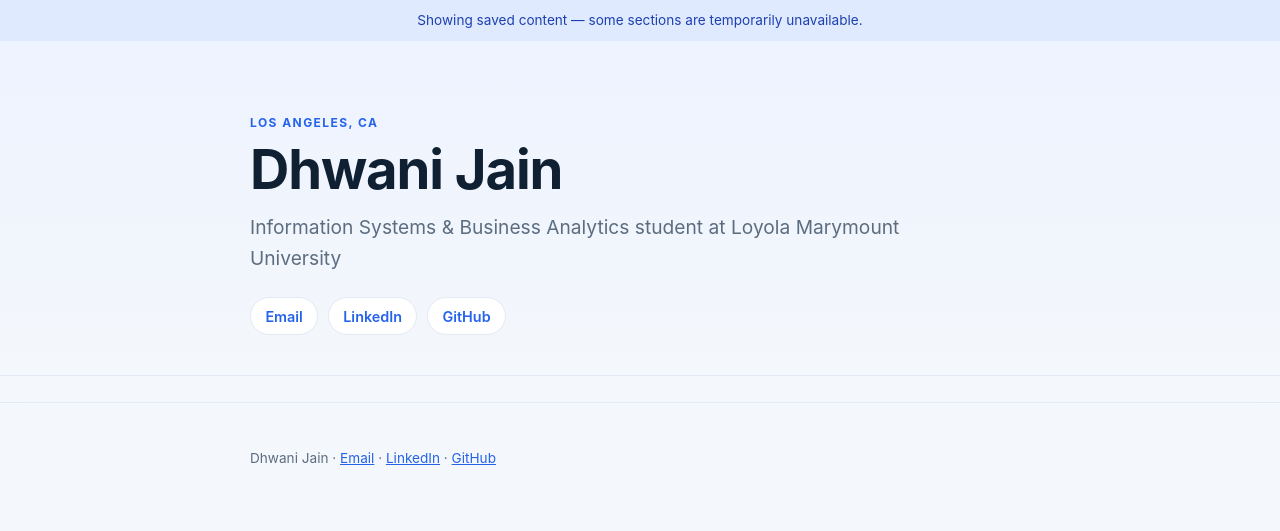
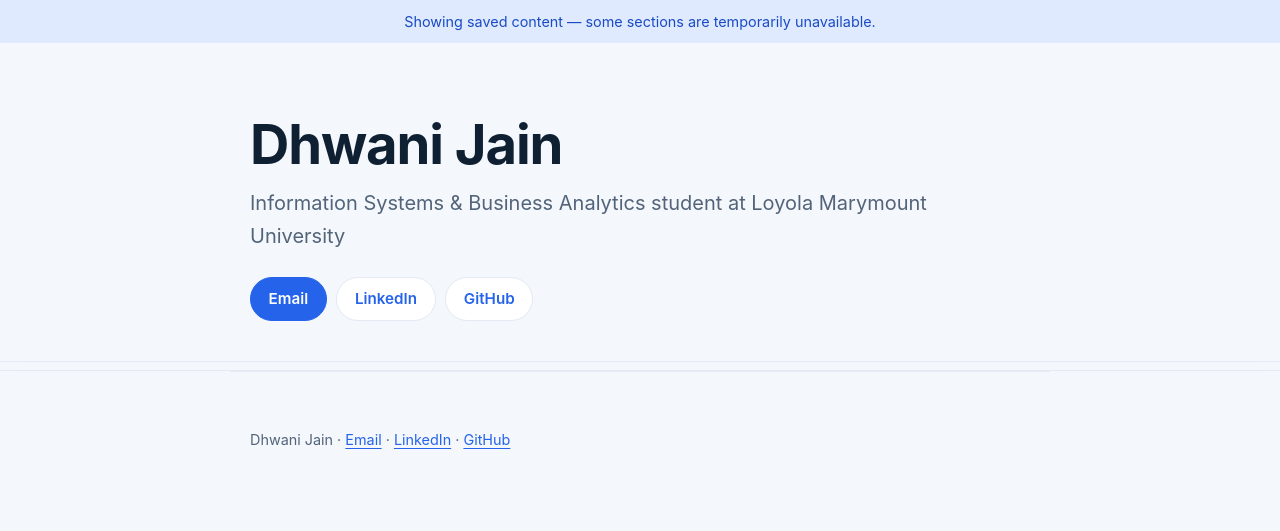
Before and after one commit to djain2905/career-platform, a FastAPI app: page / in a window 1280 px wide. Shown: the top 531 px of the page. Run offline with FastAPI, Linux system fonts and the light colour scheme.

Commit message:
fix: address design critique findings on the resume page
Content:
- Remove a project bullet that was duplicated verbatim from the L'Oreal
  project onto the LMU Datathon project, where "brand knowledge base" and
  "scraped sources" describe work that was never part of it. The Datathon
  needs a real methodology bullet in its place.

Accessibility:
- Add :focus-visible styling; the stylesheet previously had no focus rule
  at all, so keyboard users got only the UA default ring
- Add scroll-padding-top and scroll-margin-top so anchor links no longer
  land the target heading underneath the sticky nav
- Add a skip link ahead of the 8 hero and nav targets
- Give sections aria-labelledby, and make award titles h3 so heading
  navigation can reach them
- Raise nav and contact tap targets to the 44px minimum
- Add aria-current scroll-spy so the nav reports the reader's position

Contrast and type:
- .tag was 4.27:1 against its background, below the WCAG AA 4.5:1
  threshold and too small for the large-text exemption. Now 6.09:1
- Fix the inverted hierarchy: h2 was 12.8px while body copy was 15.04px,
  so section labels were the smallest type on the page
- Set body copy to 16px and cap prose at 68ch, addressing the 94-105
  character line lengths the detector measured

Other:
- Remove the location eyebrow above the h1
- Add a dark colour scheme; every pair verified at AA in both schemes
- Add print styles, JSON-LD Person markup, and rel="noopener noreferrer"
  on the footer links to match the hero's

Co-Authored-By: Claude Opus 5 <noreply@anthropic.com>

```diff
--- a/app/static/css/styles.css
+++ b/app/static/css/styles.css
@@ -2,21 +2,51 @@
   --bg: #f4f7fb;
   --card: #ffffff;
   --ink: #102033;
-  --muted: #5c6d80;
+  --muted: #53647a;
   --accent: #2563eb;
+  --accent-ink: #1a4bc4;
   --accent-soft: #dfeaff;
   --line: #e3eaf3;
   --wrap: 820px;
+  --measure: 68ch;
+  --r-sm: 6px;
+  --r-md: 10px;
+  --r-pill: 999px;
+  --focus: #1a4bc4;
+}
+
+@media (prefers-color-scheme: dark) {
+  :root {
+    --bg: #0e151f;
+    --card: #161f2c;
+    --ink: #e8eef6;
+    --muted: #9fb0c4;
+    --accent: #7aa7ff;
+    --accent-ink: #a9c6ff;
+    --accent-soft: #1b2b48;
+    --line: #26323f;
+    --focus: #7aa7ff;
+  }
 }
 
 * { box-sizing: border-box; }
+
+html {
+  scroll-padding-top: 4.5rem;
+  scroll-behavior: smooth;
+}
+
+@media (prefers-reduced-motion: reduce) {
+  html { scroll-behavior: auto; }
+}
 
 body {
   margin: 0;
   font-family: -apple-system, BlinkMacSystemFont, "Segoe UI", Arial, sans-serif;
   background: var(--bg);
   color: var(--ink);
-  line-height: 1.6;
+  line-height: 1.65;
+  font-size: 1rem;
 }
 
 .wrap {
@@ -25,32 +55,47 @@ body {
   padding-inline: 1.25rem;
 }
 
-a { color: var(--accent); }
+a { color: var(--accent); text-underline-offset: 0.18em; }
+
+::selection { background: var(--accent-soft); color: var(--ink); }
+
+:focus-visible {
+  outline: 2px solid var(--focus);
+  outline-offset: 3px;
+  border-radius: var(--r-sm);
+}
+
+/* --- skip link ----------------------------------------------------- */
+.skip-link {
+  position: absolute;
+  left: 1.25rem;
+  top: -4rem;
+  z-index: 20;
+  padding: 0.6rem 1rem;
+  background: var(--card);
+  border: 1px solid var(--accent);
+  border-radius: var(--r-sm);
+  font-weight: 600;
+  text-decoration: none;
+  transition: top 120ms ease-out;
+}
+
+.skip-link:focus { top: 0.75rem; }
 
 /* --- degraded-read notice (spec 9.4) ------------------------------- */
 .cache-note {
   margin: 0;
   padding: 0.6rem 1.25rem;
   background: var(--accent-soft);
-  color: #1e40af;
-  font-size: 0.85rem;
+  color: var(--accent-ink);
+  font-size: 0.9rem;
   text-align: center;
 }
 
 /* --- hero ---------------------------------------------------------- */
 .hero {
-  background: linear-gradient(180deg, #edf3ff 0%, var(--bg) 100%);
   padding: clamp(2.5rem, 7vw, 4.5rem) 0 2.5rem;
   border-bottom: 1px solid var(--line);
-}
-
-.eyebrow {
-  margin: 0 0 0.5rem;
-  font-size: 0.75rem;
-  letter-spacing: 0.12em;
-  text-transform: uppercase;
-  color: var(--accent);
-  font-weight: 700;
 }
 
 .hero h1 {
@@ -58,18 +103,26 @@ a { color: var(--accent); }
   font-size: clamp(2.2rem, 6vw, 3.4rem);
   line-height: 1.1;
   letter-spacing: -0.02em;
+  text-wrap: balance;
 }
 
 .headline {
   margin: 0.75rem 0 0;
-  font-size: clamp(1rem, 2.4vw, 1.2rem);
+  font-size: clamp(1.05rem, 2.4vw, 1.25rem);
   color: var(--muted);
   max-width: 34em;
 }
 
 .summary {
   margin: 1rem 0 0;
-  max-width: 38em;
+  max-width: var(--measure);
+}
+
+.availability {
+  margin: 1rem 0 0;
+  font-size: 0.95rem;
+  font-weight: 600;
+  color: var(--accent-ink);
 }
 
 .contacts {
@@ -82,24 +135,38 @@ a { color: var(--accent); }
 }
 
 .contacts a {
-  display: inline-block;
-  padding: 0.4rem 0.9rem;
+  display: inline-flex;
+  align-items: center;
+  min-height: 44px;
+  padding: 0.5rem 1.1rem;
   background: var(--card);
   border: 1px solid var(--line);
-  border-radius: 999px;
+  border-radius: var(--r-pill);
   text-decoration: none;
-  font-size: 0.9rem;
+  font-size: 0.95rem;
   font-weight: 600;
 }
 
 .contacts a:hover { border-color: var(--accent); }
+
+.contacts li:first-child a {
+  background: var(--accent);
+  border-color: var(--accent);
+  color: #ffffff;
+}
+
+.contacts li:first-child a:hover { background: var(--accent-ink); border-color: var(--accent-ink); }
+
+@media (prefers-color-scheme: dark) {
+  .contacts li:first-child a { color: #0e151f; }
+}
 
 /* --- sticky section nav -------------------------------------------- */
 .sticky-nav {
   position: sticky;
   top: 0;
   z-index: 10;
-  background: rgba(244, 247, 251, 0.92);
+  background: color-mix(in srgb, var(--bg) 92%, transparent);
   backdrop-filter: blur(8px);
   border-bottom: 1px solid var(--line);
 }
@@ -107,35 +174,51 @@ a { color: var(--accent); }
 .nav-inner {
   display: flex;
   flex-wrap: wrap;
-  gap: 1.25rem;
-  padding-block: 0.8rem;
+  gap: 0.25rem 1rem;
+  padding-block: 0.25rem;
 }
 
 .sticky-nav a {
+  display: inline-flex;
+  align-items: center;
+  min-height: 44px;
+  padding-inline: 0.35rem;
   text-decoration: none;
-  font-size: 0.85rem;
+  font-size: 0.9rem;
   font-weight: 600;
   color: var(--muted);
+  border-bottom: 2px solid transparent;
 }
 
 .sticky-nav a:hover { color: var(--accent); }
 
+.sticky-nav a[aria-current="true"] {
+  color: var(--accent-ink);
+  border-bottom-color: var(--accent);
+}
+
 /* --- sections ------------------------------------------------------ */
-section { padding-block: 2.5rem; border-bottom: 1px solid var(--line); }
+section {
+  padding-block: 2.5rem;
+  border-bottom: 1px solid var(--line);
+  scroll-margin-top: 4.5rem;
+}
+
 section:last-of-type { border-bottom: 0; }
 
 h2 {
   margin: 0 0 1.5rem;
-  font-size: 0.8rem;
-  letter-spacing: 0.14em;
+  font-size: 0.95rem;
+  letter-spacing: 0.12em;
   text-transform: uppercase;
-  color: var(--accent);
+  color: var(--accent-ink);
+  font-weight: 700;
 }
 
 .entry {
   background: var(--card);
   border: 1px solid var(--line);
-  border-radius: 12px;
+  border-radius: var(--r-md);
   padding: 1.25rem 1.4rem;
   margin-bottom: 1rem;
 }
@@ -192,24 +275,39 @@ h2 {
 .pills li {
   background: var(--card);
   border: 1px solid var(--line);
-  border-radius: 6px;
-  padding: 0.3rem 0.7rem;
-  font-size: 0.85rem;
+  border-radius: var(--r-sm);
+  padding: 0.35rem 0.75rem;
+  font-size: 0.9rem;
 }
 
 /* --- awards -------------------------------------------------------- */
-.awards { margin: 0; padding-left: 1.1rem; }
-.awards li { margin-bottom: 0.6rem; }
-.awards .note { display: block; }
+.awards { margin: 0; padding: 0; list-style: none; }
+.awards li { margin-bottom: 1rem; }
+.awards h3 { margin: 0; font-size: 1.05rem; }
+.awards .note { display: block; margin-top: 0.15rem; }
 
 /* --- footer -------------------------------------------------------- */
 footer {
   padding-block: 2rem 3rem;
+  border-top: 1px solid var(--line);
   color: var(--muted);
-  font-size: 0.85rem;
+  font-size: 0.9rem;
 }
 
-@media (max-width: 480px) {
-  .entry-head { flex-direction: column; gap: 0.15rem; }
+footer a { min-height: 44px; display: inline-flex; align-items: center; }
+
+@media (max-width: 600px) {
+  .entry-head { flex-direction: column; align-items: flex-start; gap: 0.2rem; }
   .dates { white-space: normal; }
 }
+
+/* --- print --------------------------------------------------------- */
+@media print {
+  .sticky-nav, .skip-link, .cache-note { display: none !important; }
+  body { background: #ffffff; color: #000000; font-size: 11pt; line-height: 1.4; }
+  .hero { border-bottom: 1px solid #999; padding-block: 0 1rem; }
+  .entry { border: 1px solid #ccc; break-inside: avoid; margin-bottom: 0.5rem; }
+  section { break-inside: avoid; padding-block: 1rem; }
+  a { color: #000000; text-decoration: underline; }
+  .wrap { width: 100%; padding-inline: 0; }
+}
--- a/app/templates/index.html
+++ b/app/templates/index.html
@@ -9,8 +9,21 @@
     <meta property="og:description" content="{{ data.profile.headline }}" />
     <meta property="og:type" content="profile" />
     <link rel="stylesheet" href="/static/css/styles.css" />
+    {% set profile_urls = [] %}
+    {% for c in data.contacts %}{% if c.url and c.url.startswith('http') %}{% set _ = profile_urls.append(c.url) %}{% endif %}{% endfor %}
+    <script type="application/ld+json">
+      {{ {
+        "@context": "https://schema.org",
+        "@type": "Person",
+        "name": data.profile.full_name,
+        "description": data.profile.headline,
+        "address": data.profile.location,
+        "sameAs": profile_urls
+      } | tojson }}
+    </script>
   </head>
   <body>
+    <a class="skip-link" href="#main">Skip to content</a>
     {% if source != "live" %}
     <p class="cache-note" role="status">
       Showing saved content{% if source == "minimal" %} — some sections are temporarily unavailable{% endif %}.
@@ -19,10 +32,12 @@
 
     <header class="hero">
       <div class="wrap">
-        <p class="eyebrow">{{ data.profile.location }}</p>
         <h1>{{ data.profile.full_name }}</h1>
         <p class="headline">{{ data.profile.headline }}</p>
         {% if data.profile.summary %}<p class="summary">{{ data.profile.summary }}</p>{% endif %}
+        {% if data.education and data.education[0].date_label %}
+        <p class="availability">Graduating {{ data.education[0].date_label | replace("Expected ", "") }}{% if data.profile.location %} · {{ data.profile.location }}{% endif %}</p>
+        {% endif %}
         {% if data.contacts %}
         <ul class="contacts">
           {% for c in data.contacts %}
@@ -39,14 +54,14 @@
         {% if data.projects %}<a href="#projects">Projects</a>{% endif %}
         {% if data.skills %}<a href="#skills">Skills</a>{% endif %}
         {% if data.education %}<a href="#education">Education</a>{% endif %}
-        {% if data.achievements %}<a href="#achievements">Awards</a>{% endif %}
+        {% if data.achievements %}<a href="#achievements">Awards &amp; Leadership</a>{% endif %}
       </div>
     </nav>
 
-    <main class="wrap">
+    <main class="wrap" id="main">
       {% if data.experience %}
-      <section id="experience">
-        <h2>Experience</h2>
+      <section id="experience" aria-labelledby="h-experience">
+        <h2 id="h-experience">Experience</h2>
         {% for job in data.experience %}
         <article class="entry">
           <div class="entry-head">
@@ -65,8 +80,8 @@
       {% endif %}
 
       {% if data.projects %}
-      <section id="projects">
-        <h2>Projects</h2>
+      <section id="projects" aria-labelledby="h-projects">
+        <h2 id="h-projects">Projects</h2>
         {% for p in data.projects %}
         <article class="entry">
           <div class="entry-head">
@@ -89,8 +104,8 @@
       {% endif %}
 
       {% if data.skills %}
-      <section id="skills">
-        <h2>Skills</h2>
+      <section id="skills" aria-labelledby="h-skills">
+        <h2 id="h-skills">Skills</h2>
         {% for category, names in data.skills.items() %}
         <div class="skill-group">
           <h3>{{ category }}</h3>
@@ -103,8 +118,8 @@
       {% endif %}
 
       {% if data.education %}
-      <section id="education">
-        <h2>Education</h2>
+      <section id="education" aria-labelledby="h-education">
+        <h2 id="h-education">Education</h2>
         {% for e in data.education %}
         <article class="entry">
           <div class="entry-head">
@@ -121,12 +136,12 @@
       {% endif %}
 
       {% if data.achievements %}
-      <section id="achievements">
-        <h2>Awards &amp; Leadership</h2>
+      <section id="achievements" aria-labelledby="h-achievements">
+        <h2 id="h-achievements">Awards &amp; Leadership</h2>
         <ul class="awards">
           {% for a in data.achievements %}
           <li>
-            <strong>{{ a.title }}</strong>
+            <h3>{{ a.title }}</h3>
             {% if a.description %}<span class="note">{{ a.description }}</span>{% endif %}
           </li>
           {% endfor %}
@@ -137,8 +152,30 @@
 
     <footer class="wrap">
       <p>{{ data.profile.full_name }}{% if data.contacts %} ·
-        {% for c in data.contacts %}<a href="{{ c.url }}">{{ c.label }}</a>{% if not loop.last %} · {% endif %}{% endfor %}
+        {% for c in data.contacts %}<a href="{{ c.url }}"{% if c.url.startswith('http') %} rel="noopener noreferrer"{% endif %}>{{ c.label }}</a>{% if not loop.last %} · {% endif %}{% endfor %}
       {% endif %}</p>
     </footer>
+    <script>
+      (function () {
+        var links = document.querySelectorAll(".sticky-nav a");
+        if (!links.length || !("IntersectionObserver" in window)) return;
+        var byId = {};
+        links.forEach(function (a) { byId[a.getAttribute("href").slice(1)] = a; });
+        var seen = new Set();
+        var io = new IntersectionObserver(function (entries) {
+          entries.forEach(function (e) {
+            if (e.isIntersecting) seen.add(e.target.id); else seen.delete(e.target.id);
+          });
+          links.forEach(function (a) { a.removeAttribute("aria-current"); });
+          for (var id in byId) {
+            if (seen.has(id)) { byId[id].setAttribute("aria-current", "true"); break; }
+          }
+        }, { rootMargin: "-20% 0px -70% 0px" });
+        Object.keys(byId).forEach(function (id) {
+          var el = document.getElementById(id);
+          if (el) io.observe(el);
+        });
+      })();
+    </script>
   </body>
 </html>
--- a/scripts/seed_resume.py
+++ b/scripts/seed_resume.py
@@ -159,9 +159,6 @@ PROJECTS = [
         "end_date": None,
         "highlights": [
             "Competed against 150+ participants from 18+ universities.",
-            # NOTE: this bullet is duplicated verbatim from the L'Oréal project
-            # on the source resume and looks like a copy/paste error.
-            "Automated weekly data pipelines via GitHub Actions and built an LLM-queryable brand knowledge base from 19 scraped sources.",
             "Analyzed the impact of meal break regulations on EMT operations using Python, SQL, and Excel; presented findings to 10+ industry judges.",
         ],
     },
```
Also changed, not shown: other parts of app/static/css/styles.css (+11 -11 lines).
